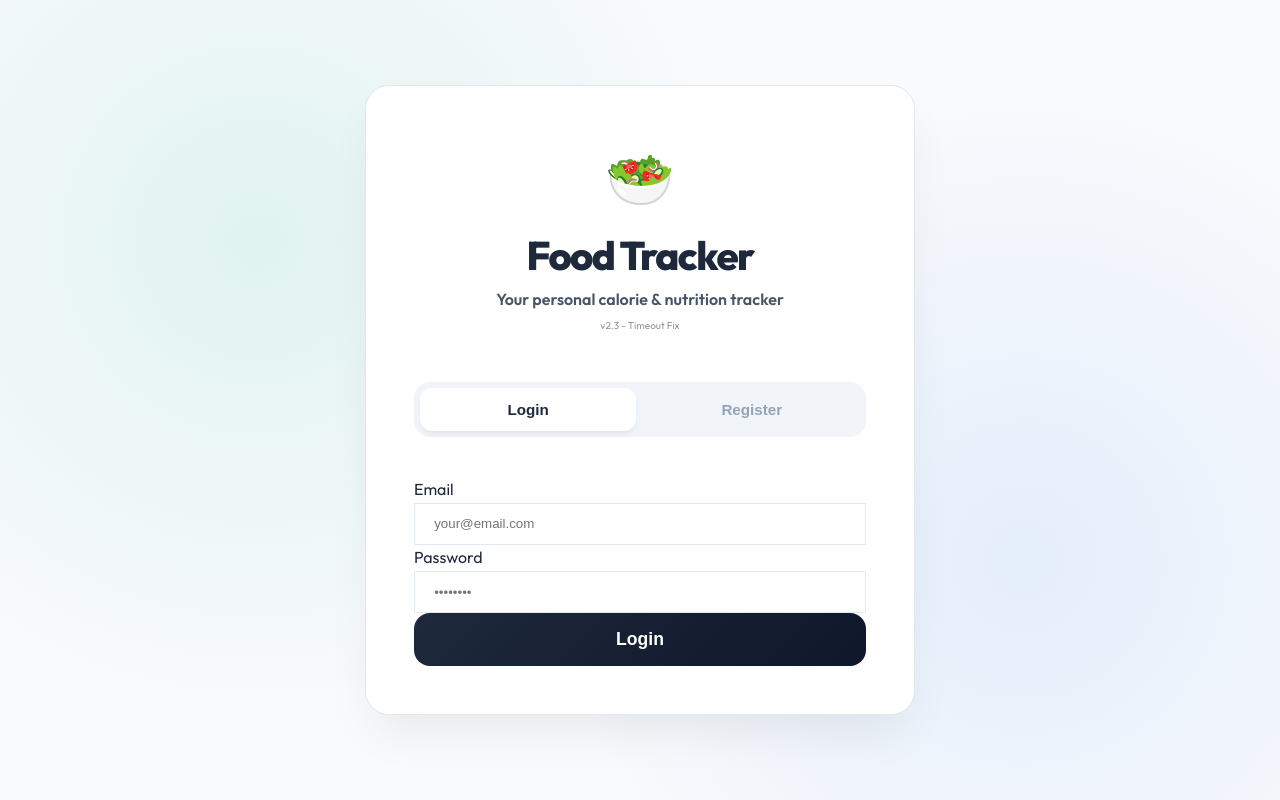
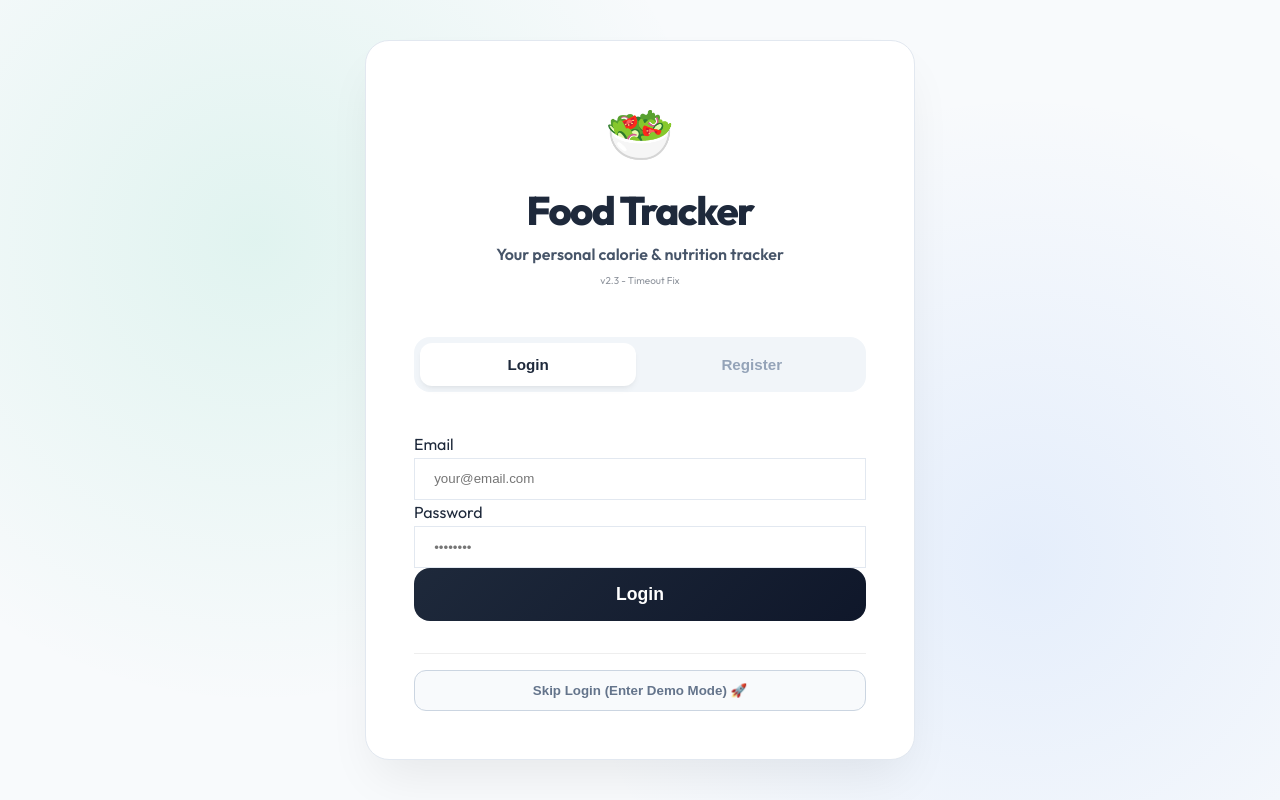
Before and after one commit to Eswar-Mukku/food_intake_tracker, a React (Vite) app: page / in a window 1280 px wide. Built offline with nearby package versions, Linux system fonts and the light colour scheme.

Commit message:
Fix: Restore syntax error in Auth.tsx

```diff
--- a/src/components/Auth.tsx
+++ b/src/components/Auth.tsx
@@ -476,6 +476,39 @@ export const Auth: React.FC<AuthProps> = ({ onLogin }) => {
             </button>
           </form>
         )}
+
+        {/* Emergency Demo Button */}
+        <div style={{ marginTop: '2rem', borderTop: '1px solid #eee', paddingTop: '1rem' }}>
+          <button
+            type="button"
+            className="btn btn-secondary"
+            style={{ width: '100%', background: '#f8fafc', color: '#64748b', border: '1px solid #cbd5e1' }}
+            onClick={() => {
+              const demoUser: User = {
+                id: 'demo-user-' + Date.now(),
+                email: 'demo@example.com',
+                name: 'Demo User',
+                age: 25,
+                gender: 'male',
+                height: 175,
+                currentWeight: 75,
+                goalWeight: 70,
+                activityLevel: 'moderate',
+                goal: 'maintain',
+                dailyCalorieGoal: 2000,
+                dailyProteinGoal: 150,
+                dailyCarbsGoal: 200,
+                dailyFatGoal: 65,
+                dailyWaterGoal: 2000,
+                createdAt: new Date().toISOString(),
+              };
+              saveCurrentUser(demoUser);
+              onLogin(demoUser);
+            }}
+          >
+            Skip Login (Enter Demo Mode) 🚀
+          </button>
+        </div>
       </div>
 
       <style>{`
```
